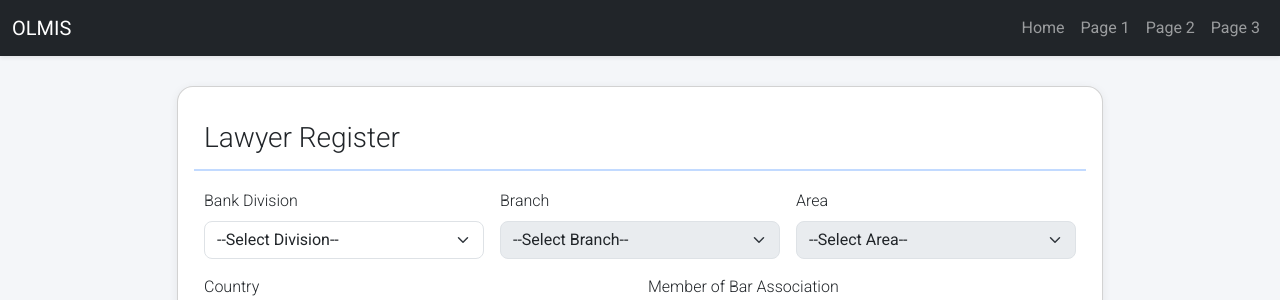
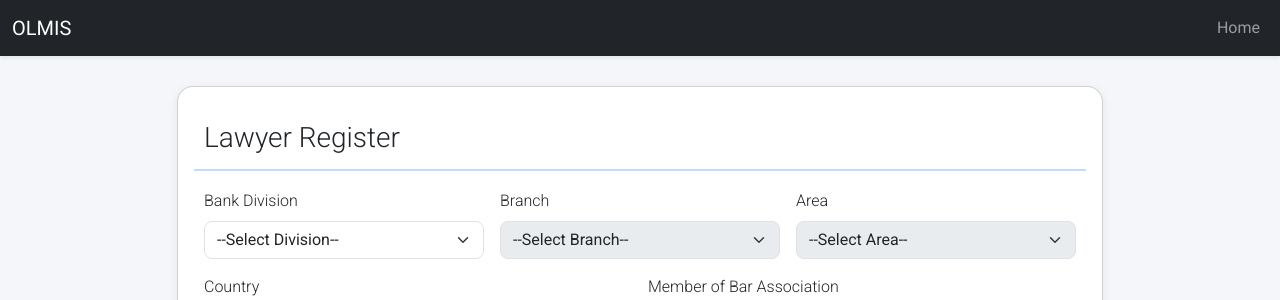
Before and after one commit to avimallik/olmis_automation, a Flask app: page /register in a window 1280 px wide. Shown: the top 300 px of the page. Run offline with Flask 3, Linux system fonts and the light colour scheme; data that the repository does not hold is empty; some libraries are stand-ins or nearby versions.

Commit message:
added Home route in register.html

```diff
--- a/templates/index.html
+++ b/templates/index.html
@@ -16,7 +16,7 @@
     html, body {
       height: 100%;
       margin: 0;
-      padding-top: 70px; /* Space for the fixed navbar */
+      padding-top: 50px; /* Space for the fixed navbar */
       background-color: #f4f4f9;
     }
 
--- a/templates/register.html
+++ b/templates/register.html
@@ -54,10 +54,7 @@
         </button>
         <div class="collapse navbar-collapse justify-content-end" id="navbarNav">
             <ul class="navbar-nav">
-                <li class="nav-item"><a class="nav-link" href="#">Home</a></li>
-                <li class="nav-item"><a class="nav-link" href="#">Page 1</a></li>
-                <li class="nav-item"><a class="nav-link" href="#">Page 2</a></li>
-                <li class="nav-item"><a class="nav-link" href="#">Page 3</a></li>
+                <li class="nav-item"><a class="nav-link" href="{{ url_for('home') }}">Home</a></li>
             </ul>
         </div>
     </div>
```
Also changed, not shown: register_route.py (line endings or trailing spaces).
